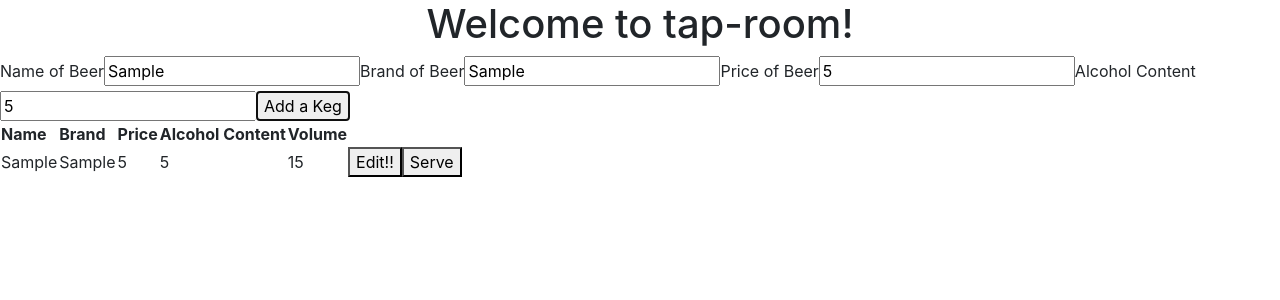
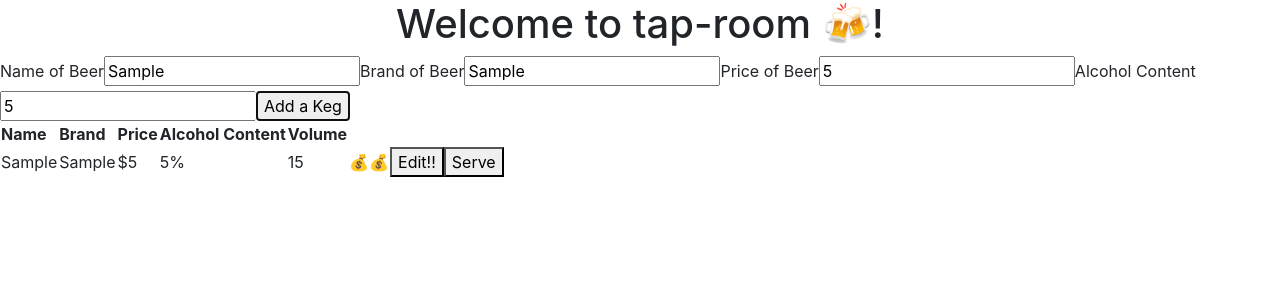
Before and after one commit to paigewilliams/tap-room, an Angular app: page / in a window 1280 px wide. Both pictures are taken after typing "Sample", "Sample", "5", "5" into the empty fields and a click on the button "Add a Keg". Shown: the top 300 px of the page. Built offline with nearby package versions, Linux system fonts and the light colour scheme.

Commit message:
Add money emoji based on price.

```diff
--- a/src/app/app.component.html
+++ b/src/app/app.component.html
@@ -1,7 +1,7 @@
 <!--The content below is only a placeholder and can be replaced.-->
 <div style="text-align:center">
   <h1>
-    Welcome to {{ title }}!
+    Welcome to {{ title }} 🍻!
   </h1>
 
 </div>
@@ -29,9 +29,12 @@
     <tr [class]="lowVolume(currentKeg)" *ngFor="let currentKeg of kegs">
       <td>{{currentKeg.name}}</td>
       <td>{{currentKeg.brand}}</td>
-      <td>{{currentKeg.price}}</td>
-      <td>{{currentKeg.alcContent}}</td>
+      <td>${{currentKeg.price}}  </td>
+      <td>{{currentKeg.alcContent}}%</td>
       <td>{{currentKeg.volume}}</td>
+      <td *ngIf="currentKeg.price < 5">💰</td>
+      <td *ngIf="currentKeg.price >=5 && currentKeg.price <=10 ">💰💰</td>
+      <td *ngIf="currentKeg.price > 10 ">💰💰💰</td>
       <button (click)="editKeg(currentKeg)">Edit!!</button>
       <button (click)="decreaseVolume(currentKeg)">Serve</button>
     </tr>
--- a/src/app/app.component.ts
+++ b/src/app/app.component.ts
@@ -33,4 +33,5 @@ export class AppComponent {
       return "bg-danger"
     }
   }
+
 }
```
